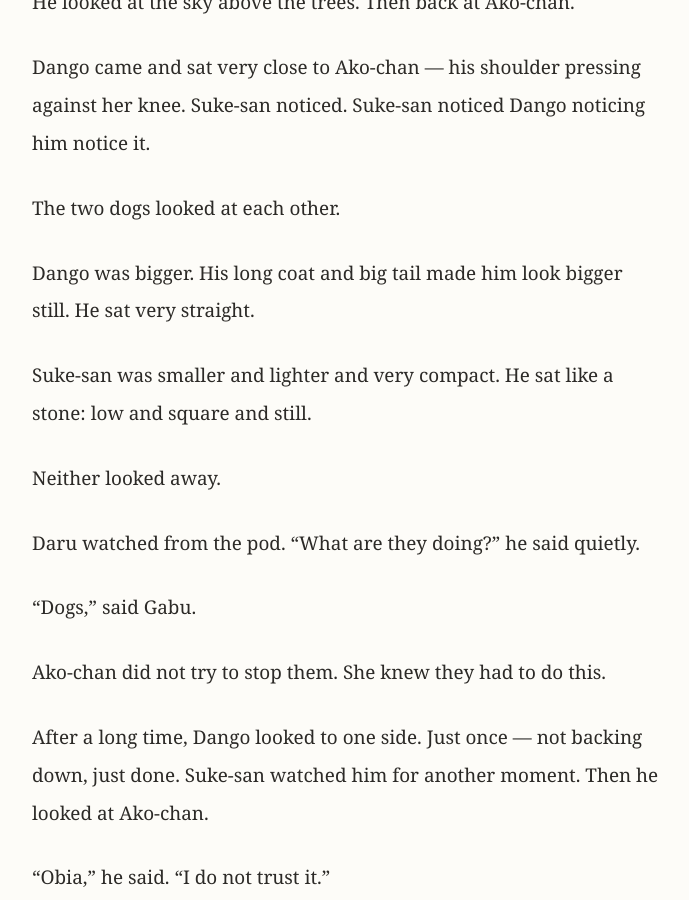
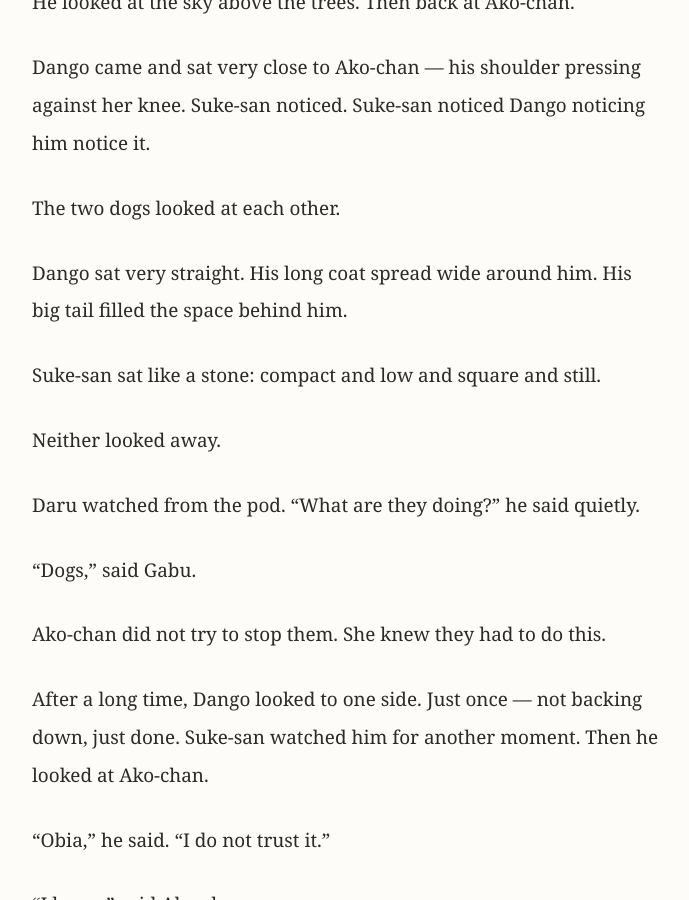
Before and after one commit to morisaki-yuichi/ako-chans-adventure, a Jekyll site: the page built from season1/chapter06/ep049.md, in a window 1280 px wide and 900 px high, scrolled down 832 px. Shown: the whole window, without its empty margins (294-983 px from the left). Built offline with Jekyll 4.4.1, drawn with Linux system fonts in a browser that asks for light colours.

Commit message:
Fix Ep49: remove inaccurate size comparison between Dango and Suke-san
Replace bigger/smaller with contrasting descriptions of how each dog
occupies space — Dango's coat and tail vs Suke-san's stillness.

```diff
--- a/season1/chapter06/ep049.md
+++ b/season1/chapter06/ep049.md
@@ -30,9 +30,9 @@ Dango came and sat very close to Ako-chan — his shoulder pressing against her
 
 The two dogs looked at each other.
 
-Dango was bigger. His long coat and big tail made him look bigger still. He sat very straight.
+Dango sat very straight. His long coat spread wide around him. His big tail filled the space behind him.
 
-Suke-san was smaller and lighter and very compact. He sat like a stone: low and square and still.
+Suke-san sat like a stone: compact and low and square and still.
 
 Neither looked away.
 
```
Also changed, not shown: other parts of season1/chapter06/ep049.md (+1 -1 lines).
